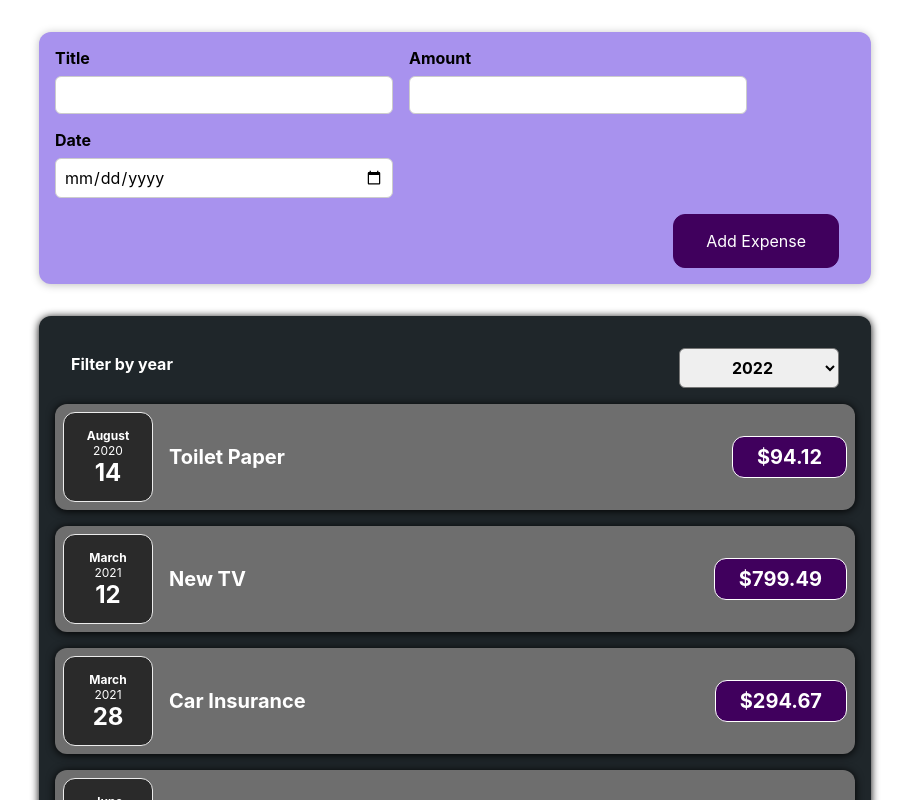
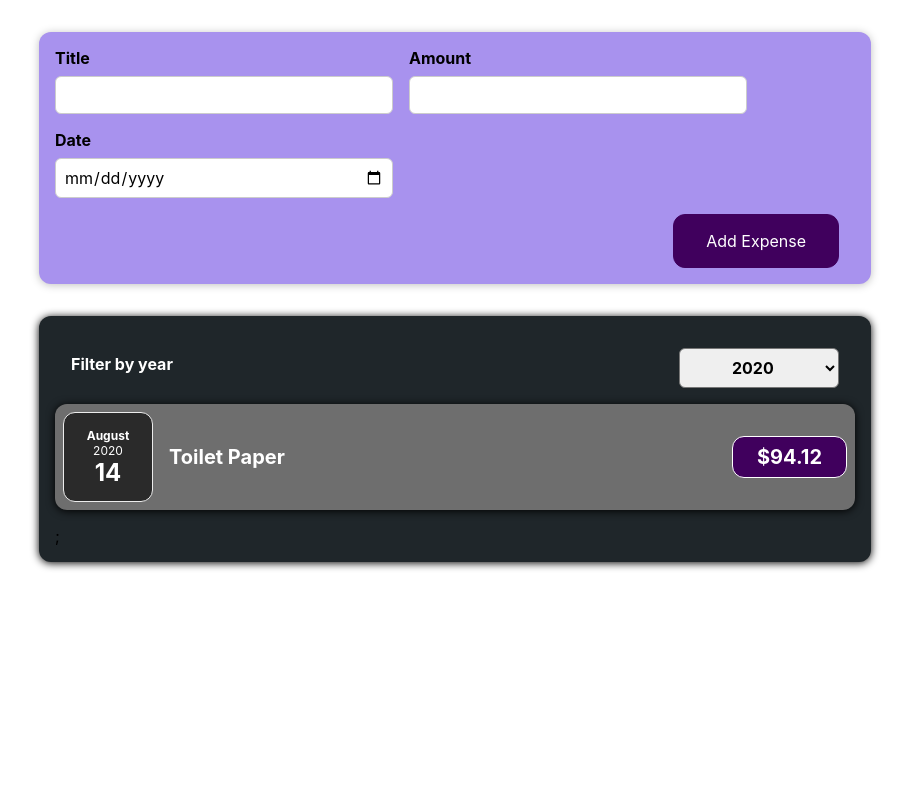
Before and after one commit to KaleabIsDoneWithJava/Exepnses_Tracker-React, a React (Create React App) app: page / in a window 1280 px wide. Shown: the top 800 px of the page, without its empty margins (185-1094 px from the left). Built offline with nearby package versions, Linux system fonts and the light colour scheme.

Commit message:
Implemented ExpenseFitler to filter expense based on year

```diff
--- a/src/component/Expenses/Expenses.js
+++ b/src/component/Expenses/Expenses.js
@@ -9,7 +9,12 @@
 
   const filterChangeHandler = (selectedYear) => {
     setFilteredYear(selectedYear);
+
   };
+
+  const filteredExpenses = props.items.filter(expense => {
+    return expense.date.getFullYear().toString() === filteredYear;
+  });
 
   return (
     <Card className="expenses">
@@ -17,7 +22,7 @@
         selected={filteredYear}
         onChangeFilter={filterChangeHandler}
       />
-      {props.items.map((expense) => (
+      {filteredExpenses.map((expense) => (
         <ExpenseItem
           key={expense.id}
           title={expense.title}
--- a/src/component/Expenses/ExpensesFilter.js
+++ b/src/component/Expenses/ExpensesFilter.js
@@ -1,18 +1,21 @@
-import React from 'react';
+import React from "react";
 
-import './ExpensesFilter.css';
+import "./ExpensesFilter.css";
 
-const ExpensesFilter = () => {
+const ExpensesFilter = (props) => {
+  const dropdownChangeHandler = (event) => {
+    props.onChangeFilter(event.target.value);
+  };
+
   return (
-    <div className='expenses-filter'>
-
-      <div className='expenses-filter__control'>
+    <div className="expenses-filter">
+      <div className="expenses-filter__control">
         <label>Filter by year</label>
-        <select>
-          <option value='2022'>2022</option>
-          <option value='2021'>2021</option>
-          <option value='2020'>2020</option>
-          <option value='2019'>2019</option>
+        <select value={props.selected} onChange={dropdownChangeHandler}>
+          <option value="2022">2022</option>
+          <option value="2021">2021</option>
+          <option value="2020">2020</option>
+          <option value="2019">2019</option>
         </select>
       </div>
     </div>
```
